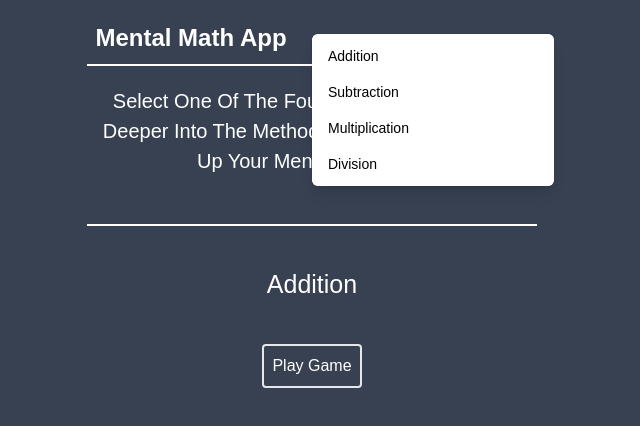
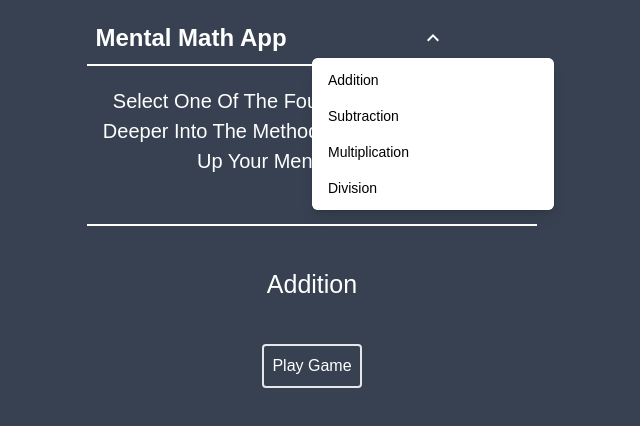
Before and after one commit to TernFolbaek/mental-arithmetic, a React (Create React App) app: page / in a window 1280 px wide. Both pictures are taken after a click on the button 761 px from the left and 38 px from the top of the page. Shown: the top 426 px of the page, without its empty margins (328-968 px from the left). Built offline with nearby package versions, Linux system fonts and the light colour scheme.

Commit message:
fix dropdown overlap with button

```diff
--- a/src/client/components/dropdowns/navbarDropdown.tsx
+++ b/src/client/components/dropdowns/navbarDropdown.tsx
@@ -40,7 +40,7 @@ export const Dropdown: React.FC<DropdownProps> = ({ options, onOptionSelected })
 
   return (
     <div className="relative w-full">
-      <div className="relative pr-1 pl-1 w-full rounded flex justify-center" ref={dropdownRef} >
+      <div className="pr-1 pl-1 w-full rounded flex justify-center" ref={dropdownRef} >
         <button onClick={(e) => setIsOpen(!isOpen)} className="focus:outline-none text-[25px] text-white flex items-center">
           <span className="hidden inline-block">{selectedOption}</span>
           <Icon
@@ -50,7 +50,7 @@ export const Dropdown: React.FC<DropdownProps> = ({ options, onOptionSelected })
           />
         </button>
         {isOpen && (
-          <div className="absolute left-0 mt-2 w-full sm:w-48 rounded-md shadow-lg bg-white ring-1 ring-black ring-opacity-5 overflow-auto max-h-screen">
+          <div className="absolute top-full mt-2 w-full sm:w-48 rounded-md shadow-lg bg-white ring-1 ring-black ring-opacity-5 overflow-auto max-h-screen">
             <div className="py-1 rounded-md bg-white shadow-xs" role="menu" aria-orientation="vertical" aria-labelledby="options-menu">
               {options.map((option, index) => (
                 <a key={index} onClick={() => selectOption(option)} className="block px-4 py-2 text-sm text-gray cursor-pointer hover:bg-gray-100" role="menuitem">{option}</a>
```
